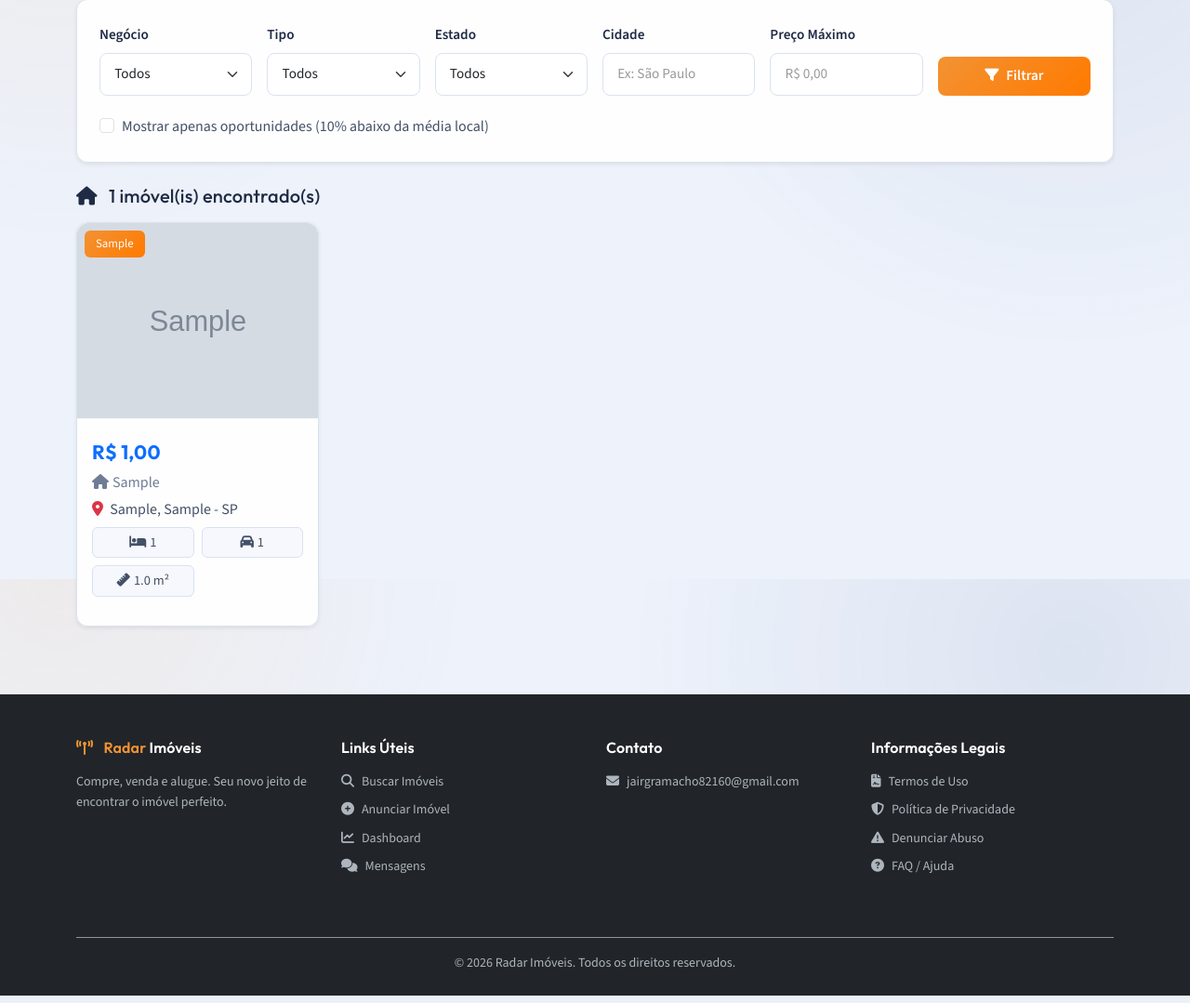
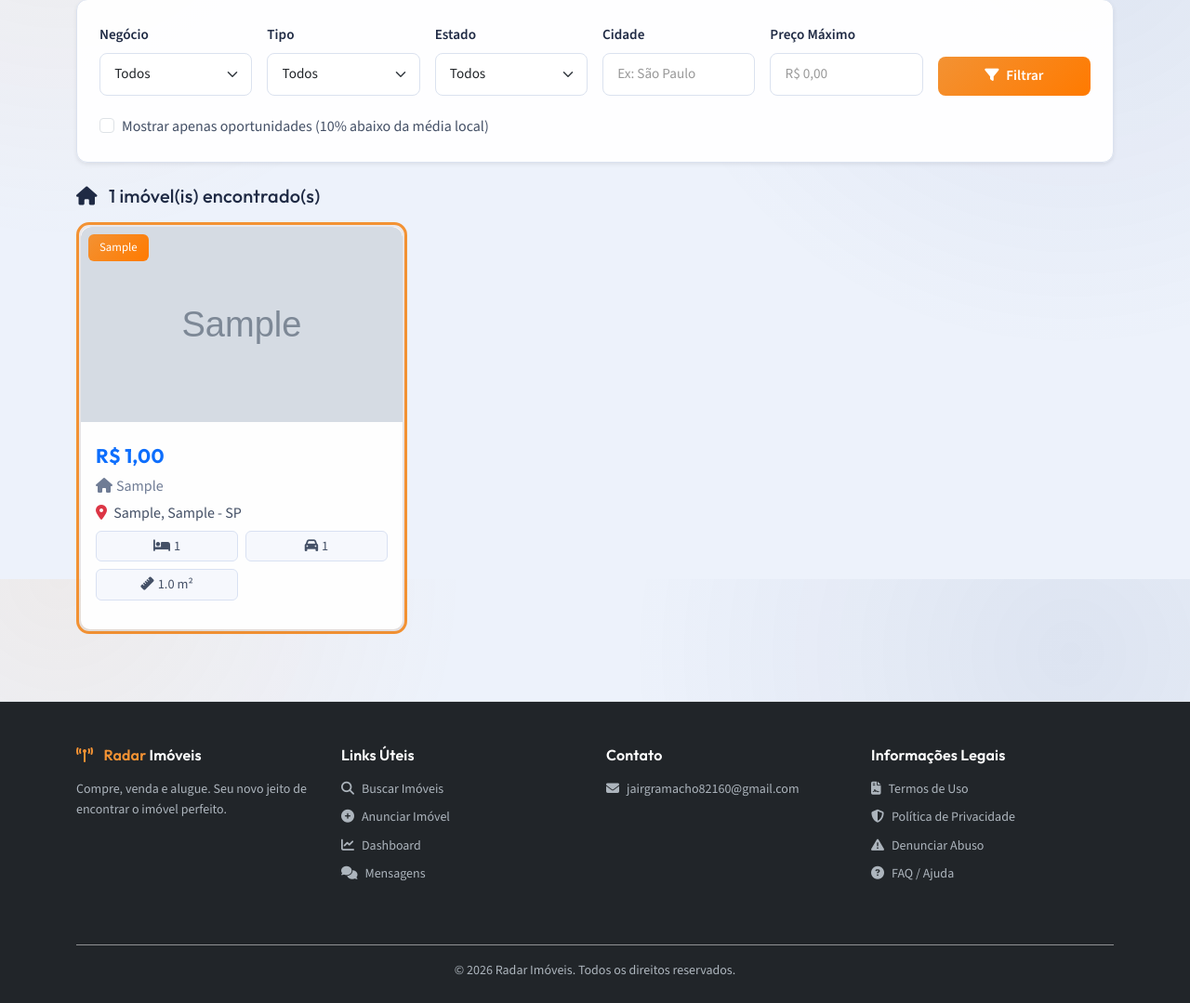
Before and after one commit to jairgramacho/radar-imoveis-pro, a Flask app: page / in a window 1280 px wide. Shown: the part 177-1256 px from the top of the page at 93% size. Run offline with Flask 3, Linux system fonts and the light colour scheme; tables that the repository leaves empty hold one stand-in row (values such as "Sample post"); grey boxes marked "Sample" are stand-in pictures; parts of the project's set-up code (start-up, migrations or seed data) failed here and were passed over.

Commit message:
Use 3 cards per row and keep fixed orange border on listings

```diff
--- a/static/css/style.css
+++ b/static/css/style.css
@@ -114,12 +114,11 @@ a:hover {
     cursor: pointer;
     animation: fadeSlideUp 0.35s ease;
     min-height: 100%;
-    border: 2px solid var(--laranja);
+    border: 0 !important;
 }
 
 .card-imovel:hover {
     transform: translateY(-8px);
-    border-color: #ff7a00;
     box-shadow: var(--sombra-forte) !important;
 }
 
@@ -189,12 +188,22 @@ a:hover {
 }
 
 .imovel-card-link {
+    display: block;
     text-decoration: none;
     color: inherit;
+    border: 3px solid var(--laranja);
+    border-radius: 14px;
+    padding: 2px;
+    background-color: rgba(243, 146, 51, 0.08);
 }
 
 .imovel-card-link:hover {
     color: inherit;
+    border-color: #ff7a00;
+}
+
+.imovel-card-link .card-imovel {
+    border-radius: 10px;
 }
 
 @media (max-width: 576px) {
--- a/templates/index.html
+++ b/templates/index.html
@@ -137,7 +137,7 @@
 
             <div class="row g-4">
                 {% for imovel in imoveis %}
-                <div class="col-md-6 col-lg-3">
+                <div class="col-md-6 col-lg-4">
                     <a href="{{ url_for('detalhe_imovel', id=imovel.id) }}" class="imovel-card-link">
                         <div class="card card-imovel h-100 shadow-sm overflow-hidden">
                             <!-- FOTO -->
@@ -254,7 +254,7 @@
 
             <div class="row g-4">
                 {% for imovel in oportunidades %}
-                <div class="col-md-6 col-lg-3">
+                <div class="col-md-6 col-lg-4">
                     <a href="{{ url_for('detalhe_imovel', id=imovel.id) }}" class="imovel-card-link">
                         <div class="card card-imovel h-100 shadow-sm overflow-hidden">
                             <div class="position-relative overflow-hidden card-imovel-media">
```
